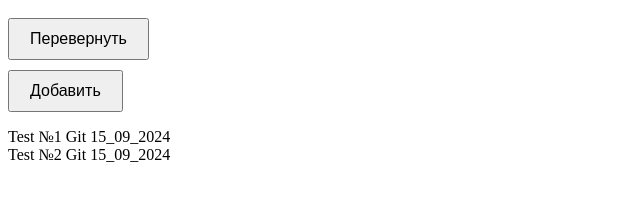
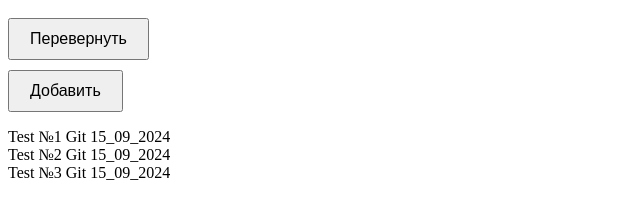
Before and after one commit to maximes2004/Homework_12_09, a plain HTML site: page index.html in a window 1280 px wide. Shown: the whole page, without its empty margins (0-640 px from the left). Drawn offline with nearby package versions, Linux system fonts and the light colour scheme.

Commit message:
Добавил доп коммит 3

```diff
--- a/index.html
+++ b/index.html
@@ -39,5 +39,6 @@
     </div>
     <div>Test №1 Git 15_09_2024</div>
     <div>Test №2 Git 15_09_2024</div>
+    <div>Test №3 Git 15_09_2024</div>
   </body>
 </html>
```
